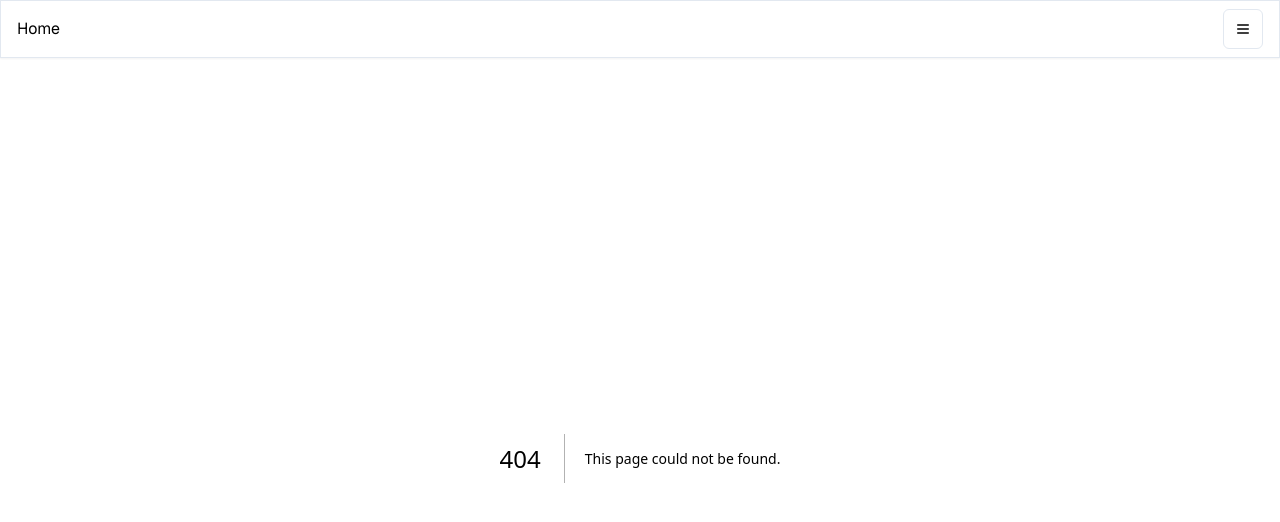
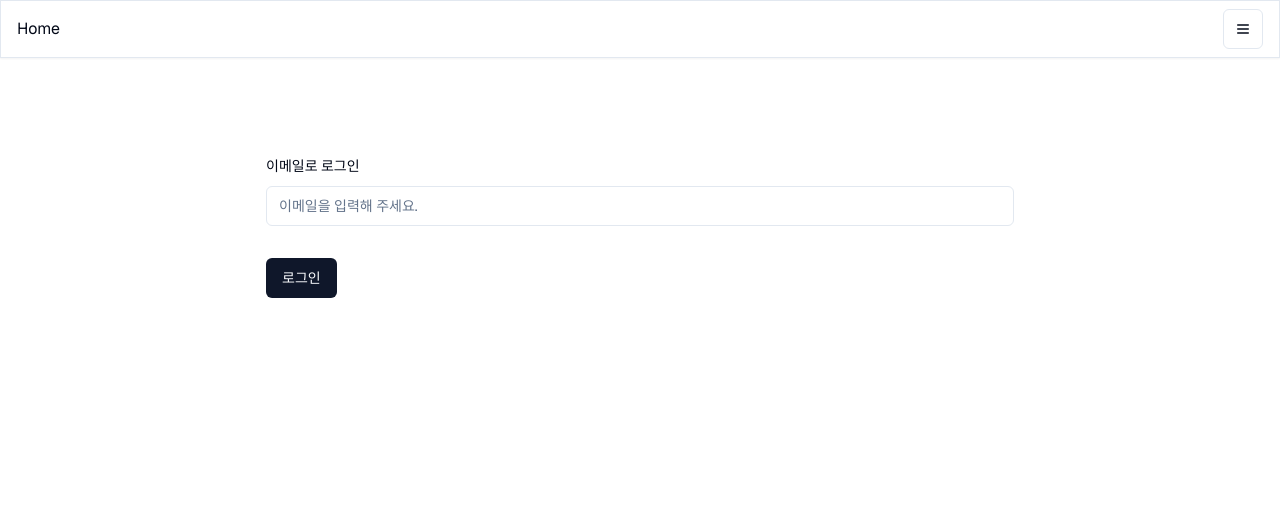
Before and after one commit to codingpalette/trade, a Next.js app: page /login in a window 1280 px wide. Before the commit this address had no page. Shown: the top 522 px of the page. Built offline with nearby package versions, Linux system fonts and the light colour scheme.

Commit message:
login 페이지 작업

```diff
--- a/package.json
+++ b/package.json
@@ -9,7 +9,9 @@
     "lint": "next lint"
   },
   "dependencies": {
+    "@hookform/resolvers": "^3.3.4",
     "@radix-ui/react-dropdown-menu": "^2.0.6",
+    "@radix-ui/react-label": "^2.0.2",
     "@radix-ui/react-select": "^2.0.0",
     "@radix-ui/react-slot": "^1.0.2",
     "class-variance-authority": "^0.7.0",
@@ -20,8 +22,10 @@
     "next-themes": "^0.2.1",
     "react": "^18",
     "react-dom": "^18",
+    "react-hook-form": "^7.49.3",
     "tailwind-merge": "^2.2.0",
-    "tailwindcss-animate": "^1.0.7"
+    "tailwindcss-animate": "^1.0.7",
+    "zod": "^3.22.4"
   },
   "devDependencies": {
     "@types/node": "^20",
--- /dev/null
+++ b/src/app/(beforeLogin)/layout.tsx
@@ -0,0 +1,3 @@
+export default function Layout({ children }: { children: React.ReactNode }) {
+  return <>{children}</>;
+}
--- /dev/null
+++ b/src/app/(beforeLogin)/login/page.tsx
@@ -0,0 +1,73 @@
+"use client";
+
+import { Button } from "@/components/ui/button";
+import {
+  Form,
+  FormControl,
+  FormDescription,
+  FormField,
+  FormItem,
+  FormLabel,
+  FormMessage,
+} from "@/components/ui/form";
+import { Input } from "@/components/ui/input";
+import { zodResolver } from "@hookform/resolvers/zod";
+import { useForm } from "react-hook-form";
+import * as z from "zod";
+
+const formSchema = z.object({
+  email: z.string().email({
+    message: "이메일 형식이 아닙니다.",
+  }),
+  // username: z.string().min(2, {
+  //   message: "Username must be at least 2 characters.",
+  // }),
+});
+
+export default function LoginPage() {
+  // 1. Define your form.
+  const form = useForm<z.infer<typeof formSchema>>({
+    resolver: zodResolver(formSchema),
+    defaultValues: {
+      email: "",
+    },
+  });
+
+  // 2. Define a submit handler.
+  function onSubmit(values: z.infer<typeof formSchema>) {
+    // Do something with the form values.
+    // ✅ This will be type-safe and validated.
+    console.log(values);
+  }
+
+  return (
+    // 화면 중앙에 오고 폭이 1/2
+    <div className="mx-auto mt-24 w-full max-w-[780px] px-4">
+      <Form {...form}>
+        <form
+          onSubmit={form.handleSubmit(onSubmit)}
+          className="w-full space-y-8"
+        >
+          <FormField
+            control={form.control}
+            name="email"
+            render={({ field }) => (
+              <FormItem>
+                <FormLabel>이메일로 로그인</FormLabel>
+                <FormControl>
+                  <Input placeholder="이메일을 입력해 주세요." {...field} />
+                </FormControl>
+                {/* <FormDescription>
+                  This is your public display name.
+                </FormDescription> */}
+                <FormMessage />
+              </FormItem>
+            )}
+          />
+          <Button type="submit">로그인</Button>
+        </form>
+      </Form>
+      {/* <h1>Login Page</h1> */}
+    </div>
+  );
+}
--- a/src/app/globals.css
+++ b/src/app/globals.css
@@ -1,7 +1,10 @@
-
 @tailwind base;
 @tailwind components;
 @tailwind utilities;
+
+html {
+    height: 100%;
+}
 
 @layer base {
     :root {
--- a/src/app/layout.tsx
+++ b/src/app/layout.tsx
@@ -1,39 +1,39 @@
-import type { Metadata } from 'next'
-import './globals.css'
+import type { Metadata } from "next";
+import "./globals.css";
 
-import { GeistSans } from 'geist/font';
+import { GeistSans } from "geist/font";
 
-import { cn } from '@/lib/utils'
-import { ThemeProvider } from '@/components/wrapper/ThemeProvider'
-import MainLayoutWrapper from '@/components/wrapper/MainLayoutWrapper';
+import { cn } from "@/lib/utils";
+import { ThemeProvider } from "@/components/wrapper/ThemeProvider";
+import MainLayoutWrapper from "@/components/wrapper/MainLayoutWrapper";
 
 export const metadata: Metadata = {
-  title: 'Create Next App',
-  description: 'Generated by create next app',
-}
+  title: "Create Next App",
+  description: "Generated by create next app",
+};
 
-export default function RootLayout({ children, }: { children: React.ReactNode }) {
+export default function RootLayout({
+  children,
+}: {
+  children: React.ReactNode;
+}) {
   const classNmaes = `
-    ${cn("min-h-screen bg-background font-sans antialiased")}
+    ${cn("h-full bg-background font-sans antialiased")}
     ${GeistSans.className}
   `;
 
   return (
     <html lang="ko" suppressHydrationWarning>
-      <body
-        className={classNmaes}
-      >
+      <body className={classNmaes}>
         <ThemeProvider
           attribute="class"
           defaultTheme="light"
           enableSystem
           disableTransitionOnChange
         >
-          <MainLayoutWrapper>
-            {children}
-          </MainLayoutWrapper>
+          <MainLayoutWrapper>{children}</MainLayoutWrapper>
         </ThemeProvider>
       </body>
     </html>
-  )
+  );
 }
--- a/src/components/base/Header.tsx
+++ b/src/components/base/Header.tsx
@@ -63,7 +63,7 @@ export default function Header() {
                     <span>Theme</span>
                     <DropdownMenuShortcut>
                       <Select value={theme} onValueChange={onChangeTheme}>
-                        <SelectTrigger className="w-[100px]">
+                        <SelectTrigger className="w-[120px]">
                           <SelectValue placeholder={theme} />
                         </SelectTrigger>
                         <SelectContent>
--- /dev/null
+++ b/src/components/ui/form.tsx
@@ -0,0 +1,176 @@
+import * as React from "react"
+import * as LabelPrimitive from "@radix-ui/react-label"
+import { Slot } from "@radix-ui/react-slot"
+import {
+  Controller,
+  ControllerProps,
+  FieldPath,
+  FieldValues,
+  FormProvider,
+  useFormContext,
+} from "react-hook-form"
+
+import { cn } from "@/lib/utils"
+import { Label } from "@/components/ui/label"
+
+const Form = FormProvider
+
+type FormFieldContextValue<
+  TFieldValues extends FieldValues = FieldValues,
+  TName extends FieldPath<TFieldValues> = FieldPath<TFieldValues>
+> = {
+  name: TName
+}
+
+const FormFieldContext = React.createContext<FormFieldContextValue>(
+  {} as FormFieldContextValue
+)
+
+const FormField = <
+  TFieldValues extends FieldValues = FieldValues,
+  TName extends FieldPath<TFieldValues> = FieldPath<TFieldValues>
+>({
+  ...props
+}: ControllerProps<TFieldValues, TName>) => {
+  return (
+    <FormFieldContext.Provider value={{ name: props.name }}>
+      <Controller {...props} />
+    </FormFieldContext.Provider>
+  )
+}
+
+const useFormField = () => {
+  const fieldContext = React.useContext(FormFieldContext)
+  const itemContext = React.useContext(FormItemContext)
+  const { getFieldState, formState } = useFormContext()
+
+  const fieldState = getFieldState(fieldContext.name, formState)
+
+  if (!fieldContext) {
+    throw new Error("useFormField should be used within <FormField>")
+  }
+
+  const { id } = itemContext
+
+  return {
+    id,
+    name: fieldContext.name,
+    formItemId: `${id}-form-item`,
+    formDescriptionId: `${id}-form-item-description`,
+    formMessageId: `${id}-form-item-message`,
+    ...fieldState,
+  }
+}
+
+type FormItemContextValue = {
+  id: string
+}
+
+const FormItemContext = React.createContext<FormItemContextValue>(
+  {} as FormItemContextValue
+)
+
+const FormItem = React.forwardRef<
+  HTMLDivElement,
+  React.HTMLAttributes<HTMLDivElement>
+>(({ className, ...props }, ref) => {
+  const id = React.useId()
+
+  return (
+    <FormItemContext.Provider value={{ id }}>
+      <div ref={ref} className={cn("space-y-2", className)} {...props} />
+    </FormItemContext.Provider>
+  )
+})
+FormItem.displayName = "FormItem"
+
+const FormLabel = React.forwardRef<
+  React.ElementRef<typeof LabelPrimitive.Root>,
+  React.ComponentPropsWithoutRef<typeof LabelPrimitive.Root>
+>(({ className, ...props }, ref) => {
+  const { error, formItemId } = useFormField()
+
+  return (
+    <Label
+      ref={ref}
+      className={cn(error && "text-destructive", className)}
+      htmlFor={formItemId}
+      {...props}
+    />
+  )
+})
+FormLabel.displayName = "FormLabel"
+
+const FormControl = React.forwardRef<
+  React.ElementRef<typeof Slot>,
+  React.ComponentPropsWithoutRef<typeof Slot>
+>(({ ...props }, ref) => {
+  const { error, formItemId, formDescriptionId, formMessageId } = useFormField()
+
+  return (
+    <Slot
+      ref={ref}
+      id={formItemId}
+      aria-describedby={
+        !error
+          ? `${formDescriptionId}`
+          : `${formDescriptionId} ${formMessageId}`
+      }
+      aria-invalid={!!error}
+      {...props}
+    />
+  )
+})
+FormControl.displayName = "FormControl"
+
+const FormDescription = React.forwardRef<
+  HTMLParagraphElement,
+  React.HTMLAttributes<HTMLParagraphElement>
+>(({ className, ...props }, ref) => {
+  const { formDescriptionId } = useFormField()
+
+  return (
+    <p
+      ref={ref}
+      id={formDescriptionId}
+      className={cn("text-sm text-muted-foreground", className)}
+      {...props}
+    />
+  )
+})
+FormDescription.displayName = "FormDescription"
+
+const FormMessage = React.forwardRef<
+  HTMLParagraphElement,
+  React.HTMLAttributes<HTMLParagraphElement>
+>(({ className, children, ...props }, ref) => {
+  const { error, formMessageId } = useFormField()
+  const body = error ? String(error?.message) : children
+
+  if (!body) {
+    return null
+  }
+
+  return (
+    <p
+      ref={ref}
+      id={formMessageId}
+      className={cn("text-sm font-medium text-destructive", className)}
+      {...props}
+    >
+      {body}
+    </p>
+  )
+})
+FormMessage.displayName = "FormMessage"
+
+export {
+  useFormField,
+  Form,
+  FormItem,
+  FormLabel,
+  FormControl,
+  FormDescription,
+  FormMessage,
+  FormField,
+}
--- /dev/null
+++ b/src/components/ui/input.tsx
@@ -0,0 +1,25 @@
+import * as React from "react"
+
+import { cn } from "@/lib/utils"
+
+export interface InputProps
+  extends React.InputHTMLAttributes<HTMLInputElement> {}
+
+const Input = React.forwardRef<HTMLInputElement, InputProps>(
+  ({ className, type, ...props }, ref) => {
+    return (
+      <input
+        type={type}
+        className={cn(
+          "flex h-10 w-full rounded-md border border-input bg-background px-3 py-2 text-sm ring-offset-background file:border-0 file:bg-transparent file:text-sm file:font-medium placeholder:text-muted-foreground focus-visible:outline-none focus-visible:ring-2 focus-visible:ring-ring focus-visible:ring-offset-2 disabled:cursor-not-allowed disabled:opacity-50",
+          className
+        )}
+        ref={ref}
+        {...props}
+      />
+    )
+  }
+)
+Input.displayName = "Input"
+
+export { Input }
--- /dev/null
+++ b/src/components/ui/label.tsx
@@ -0,0 +1,26 @@
+"use client"
+
+import * as React from "react"
+import * as LabelPrimitive from "@radix-ui/react-label"
+import { cva, type VariantProps } from "class-variance-authority"
+
+import { cn } from "@/lib/utils"
+
+const labelVariants = cva(
+  "text-sm font-medium leading-none peer-disabled:cursor-not-allowed peer-disabled:opacity-70"
+)
+
+const Label = React.forwardRef<
+  React.ElementRef<typeof LabelPrimitive.Root>,
+  React.ComponentPropsWithoutRef<typeof LabelPrimitive.Root> &
+    VariantProps<typeof labelVariants>
+>(({ className, ...props }, ref) => (
+  <LabelPrimitive.Root
+    ref={ref}
+    className={cn(labelVariants(), className)}
+    {...props}
+  />
+))
+Label.displayName = LabelPrimitive.Root.displayName
+
+export { Label }
```
Also changed, not shown: 1 other file (tests, documents, lock files or other folders). Lines whose indentation alone changed are shown as unchanged.
